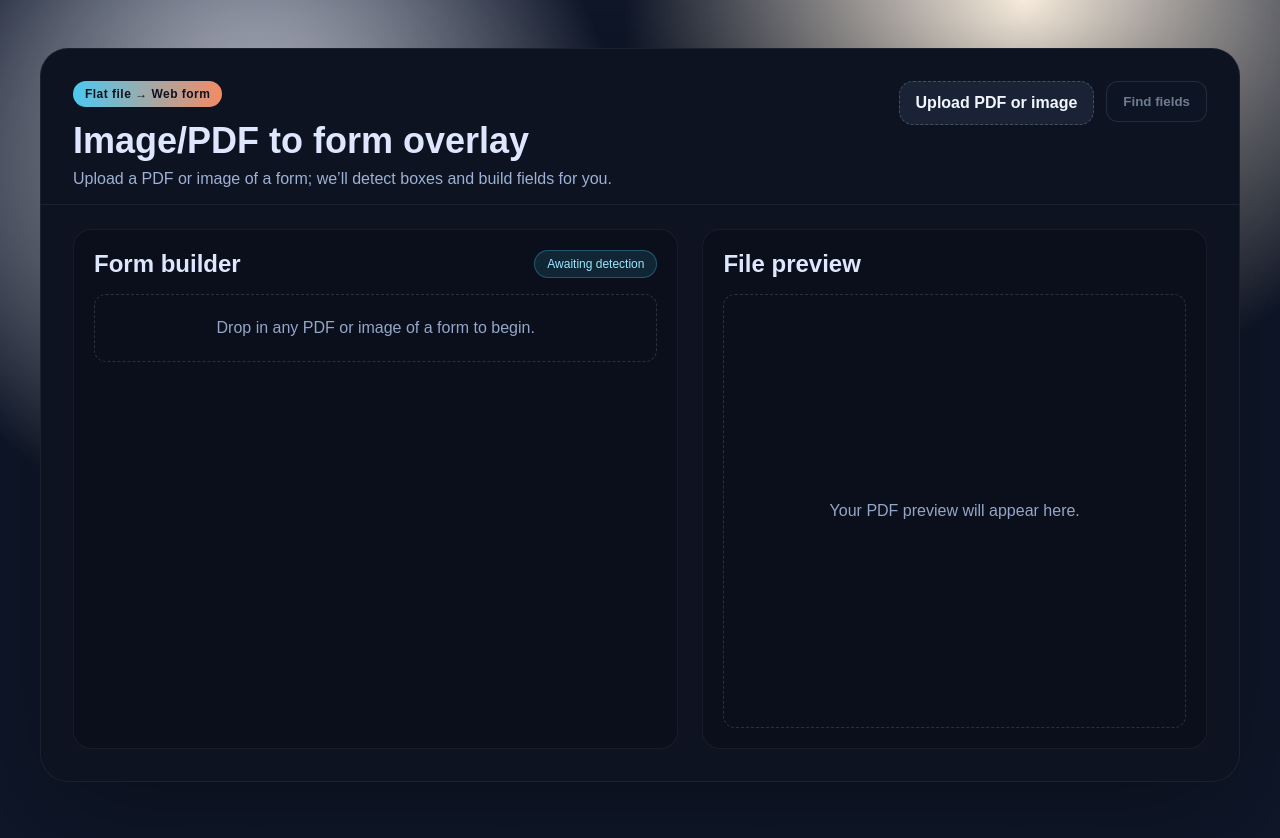
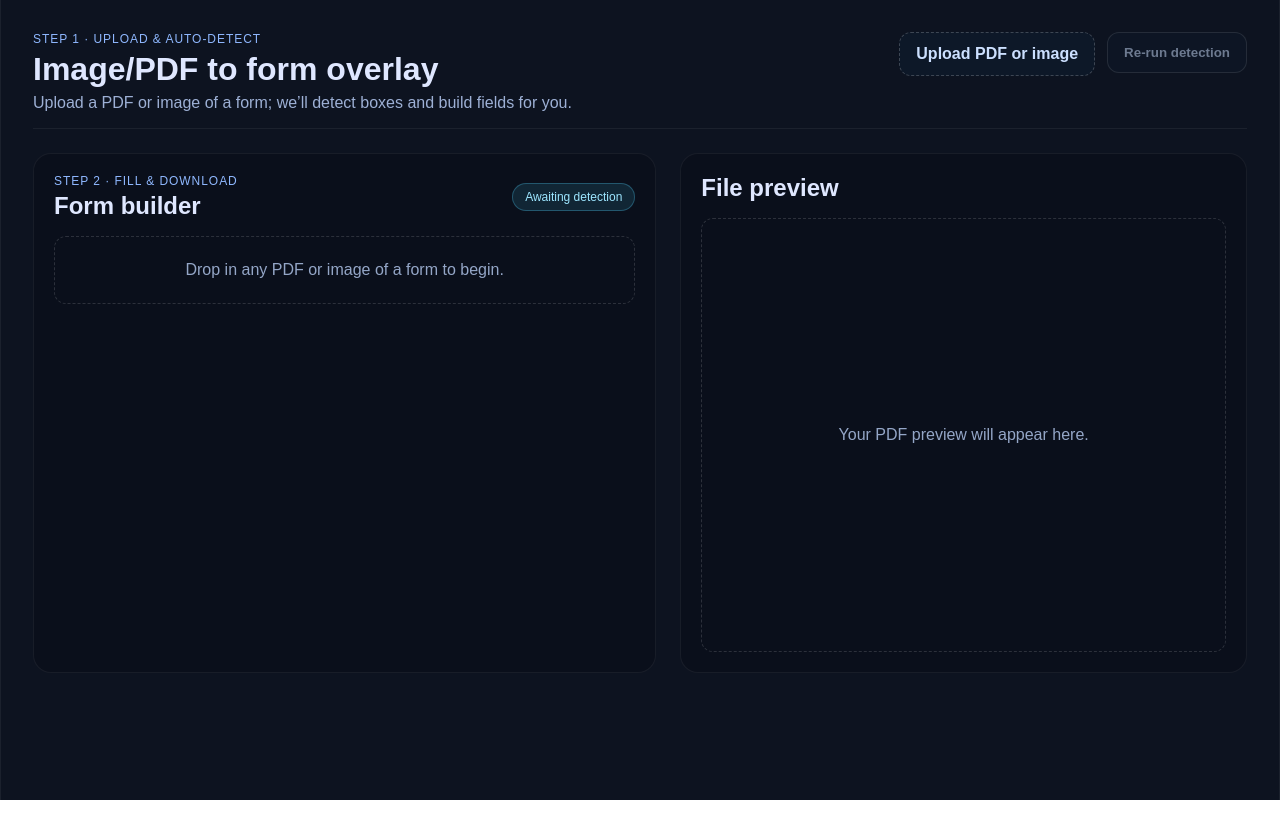
Before and after one commit to vyahhi/keep-calm-and-fill-the-form, a Next.js app: page / in a window 1280 px wide. Shown: the top 838 px of the page. After the commit the page ends 800 px from the top, so only its background shows below. Built offline with nearby package versions, Linux system fonts and the light colour scheme.

Commit message:
Refine UI flow: full-screen steps, auto-detect on upload

```diff
--- a/src/app/page.module.css
+++ b/src/app/page.module.css
@@ -6,43 +6,32 @@
   color: #dfe7ff;
   display: flex;
   justify-content: center;
-  padding: 48px 24px 72px;
+  align-items: stretch;
 }
 
 .container {
   width: 100%;
-  max-width: 1200px;
+  min-height: 100vh;
   background: #0d1320;
-  border: 1px solid rgba(255, 255, 255, 0.06);
-  border-radius: 28px;
+  border-left: 1px solid rgba(255, 255, 255, 0.06);
+  border-right: 1px solid rgba(255, 255, 255, 0.06);
   box-shadow: 0 30px 120px rgba(0, 0, 0, 0.35);
   overflow: hidden;
+  padding: 32px 32px 48px;
 }
 
 .header {
   display: flex;
   justify-content: space-between;
   gap: 24px;
-  padding: 32px 32px 16px;
+  padding-bottom: 16px;
   border-bottom: 1px solid rgba(255, 255, 255, 0.06);
 }
 
-.tag {
-  display: inline-block;
-  padding: 6px 12px;
-  background: linear-gradient(90deg, #4cc9f0, #f38b64);
-  color: #0d1320;
-  border-radius: 999px;
-  font-weight: 700;
-  letter-spacing: 0.04em;
-  font-size: 12px;
-  margin-bottom: 12px;
-}
-
-.header h1 {
-  font-size: 36px;
+.headerCopy h1 {
+  font-size: 32px;
   line-height: 1.2;
-  margin-bottom: 8px;
+  margin-bottom: 6px;
 }
 
 .subhead {
@@ -56,28 +45,10 @@
   gap: 12px;
 }
 
-.uploadButton {
-  background: #1a2335;
-  color: #f3f6ff;
-  border: 1px dashed rgba(255, 255, 255, 0.2);
-  padding: 12px 16px;
-  border-radius: 14px;
-  cursor: pointer;
-  font-weight: 600;
-  transition: border-color 0.2s ease, transform 0.2s ease;
-}
-
-.uploadButton input {
-  display: none;
-}
-
-.uploadButton:hover {
-  border-color: #4cc9f0;
-  transform: translateY(-1px);
-}
-
+.uploadButton,
 .secondaryButton,
-.primaryButton {
+.primaryButton,
+.ghostButton {
   background: #0d1828;
   color: #cce0ff;
   border: 1px solid rgba(255, 255, 255, 0.2);
@@ -95,24 +66,43 @@
   border: none;
 }
 
+.ghostButton {
+  background: transparent;
+}
+
+.uploadButton input {
+  display: none;
+}
+
+.uploadButton {
+  border-style: dashed;
+}
+
 .secondaryButton:hover,
-.primaryButton:hover {
+.primaryButton:hover,
+.uploadButton:hover,
+.ghostButton:hover {
   transform: translateY(-1px);
   border-color: #4cc9f0;
 }
 
+.ghostButton:hover {
+  background: rgba(255, 255, 255, 0.05);
+}
+
 .secondaryButton:disabled,
 .primaryButton:disabled,
-.uploadButton:disabled {
+.uploadButton:disabled,
+.ghostButton:disabled {
   opacity: 0.5;
   cursor: not-allowed;
 }
 
 .layout {
   display: grid;
-  grid-template-columns: 1.2fr 1fr;
+  grid-template-columns: 1.1fr 1fr;
   gap: 24px;
-  padding: 24px 32px 32px;
+  padding: 24px 0 0;
 }
 
 .formPanel,
@@ -203,6 +193,11 @@
   font-size: 14px;
 }
 
+.formActions {
+  display: flex;
+  gap: 12px;
+}
+
 .previewFrame {
   border: none;
   width: 100%;
@@ -236,8 +231,8 @@
     font-size: 28px;
   }
 
-  .page {
-    padding: 24px 12px 48px;
+  .container {
+    padding: 20px 16px 32px;
   }
 
   .formPanel,
@@ -245,3 +240,11 @@
     min-height: 400px;
   }
 }
+
+.stepLabel {
+  font-size: 12px;
+  letter-spacing: 0.08em;
+  text-transform: uppercase;
+  color: #8fb8ff;
+  margin-bottom: 4px;
+}
--- a/src/app/page.tsx
+++ b/src/app/page.tsx
@@ -41,6 +41,17 @@ export default function Home() {
 
   const hasForm = fields.length > 0;
 
+  const resetAll = () => {
+    if (pdfUrl) URL.revokeObjectURL(pdfUrl);
+    setFile(null);
+    setPdfUrl(undefined);
+    setFields([]);
+    setValues({});
+    setStatus(null);
+    setDetecting(false);
+    setFilling(false);
+  };
+
   const convertImageToPdf = async (imageFile: File) => {
     const bytes = new Uint8Array(await imageFile.arrayBuffer());
     const pdfDoc = await PDFDocument.create();
@@ -77,10 +88,11 @@ export default function Home() {
         const { file: pdfFile, url } = await convertImageToPdf(selected);
         setFile(pdfFile);
         setPdfUrl(url);
-        setStatus("Image converted to PDF for detection.");
+        setStatus("Image converted to PDF; detecting fields…");
       } else {
         setFile(selected);
         setPdfUrl(URL.createObjectURL(selected));
+        setStatus("Detecting fields…");
       }
     } catch (error) {
       console.error(error);
@@ -89,7 +101,7 @@ export default function Home() {
   };
 
   const detectFields = async () => {
-    if (!file) return;
+    if (!file || detecting) return;
     setDetecting(true);
     setStatus("Detecting fillable fields with Gemini…");
     const formData = new FormData();
@@ -128,6 +140,13 @@ export default function Home() {
       setDetecting(false);
     }
   };
+
+  useEffect(() => {
+    if (file) {
+      void detectFields();
+    }
+    // eslint-disable-next-line react-hooks/exhaustive-deps
+  }, [file]);
 
   const onSubmit = async (event: FormEvent) => {
     event.preventDefault();
@@ -270,8 +289,8 @@ export default function Home() {
     <div className={styles.page}>
       <div className={styles.container}>
         <header className={styles.header}>
-          <div>
-            <p className={styles.tag}>Flat file → Web form</p>
+          <div className={styles.headerCopy}>
+            <div className={styles.stepLabel}>Step 1 · Upload & auto-detect</div>
             <h1>Image/PDF to form overlay</h1>
             <p className={styles.subhead}>{heroDescription}</p>
           </div>
@@ -289,7 +308,7 @@ export default function Home() {
               onClick={detectFields}
               disabled={!file || detecting}
             >
-              {detecting ? "Finding…" : "Find fields"}
+              {detecting ? "Finding…" : "Re-run detection"}
             </button>
           </div>
         </header>
@@ -297,7 +316,10 @@ export default function Home() {
         <main className={styles.layout}>
           <section className={styles.formPanel}>
             <div className={styles.panelHeader}>
+              <div>
+                <div className={styles.stepLabel}>Step 2 · Fill & download</div>
                 <h2>Form builder</h2>
+              </div>
               <span className={styles.badge}>
                 {fields.length ? `${fields.length} fields` : "Awaiting detection"}
               </span>
@@ -318,6 +340,7 @@ export default function Home() {
             {hasForm && (
               <form className={styles.form} onSubmit={onSubmit}>
                 {fields.map((field) => renderField(field))}
+                <div className={styles.formActions}>
                   <button
                     type="submit"
                     className={styles.primaryButton}
@@ -325,6 +348,15 @@ export default function Home() {
                   >
                     {filling ? "Overlaying…" : "Apply answers & download"}
                   </button>
+                  <button
+                    type="button"
+                    className={styles.ghostButton}
+                    onClick={resetAll}
+                    disabled={detecting || filling}
+                  >
+                    New file
+                  </button>
+                </div>
               </form>
             )}
 
```
Lines whose indentation alone changed are shown as unchanged.
